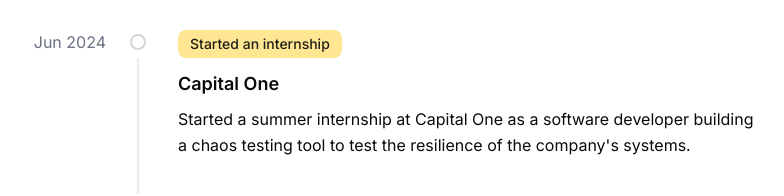
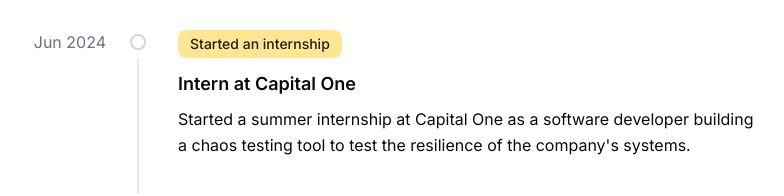
Before and after one commit to unknown/dmo.ooo, a Next.js app: page / in a window 1280 px wide. Shown: the part 398-594 px from the top of the page, without its empty margins (190-974 px from the left). Built offline with nearby package versions, Linux system fonts and the light colour scheme.

Commit message:
feat: add capital one experience

```diff
--- a/src/data/posts.ts
+++ b/src/data/posts.ts
@@ -21,7 +21,7 @@
 export const posts: Post[] = [
   {
     date: new Date("June 2, 2024"),
-    title: "Capital One",
+    title: "Intern at Capital One",
     text: "Started a summer internship at Capital One as a software developer building a chaos testing tool to test the resilience of the company's systems.",
     tags: [{ key: "experience", title: "Started an internship", color: "#FDC70A70" }],
   },
```
